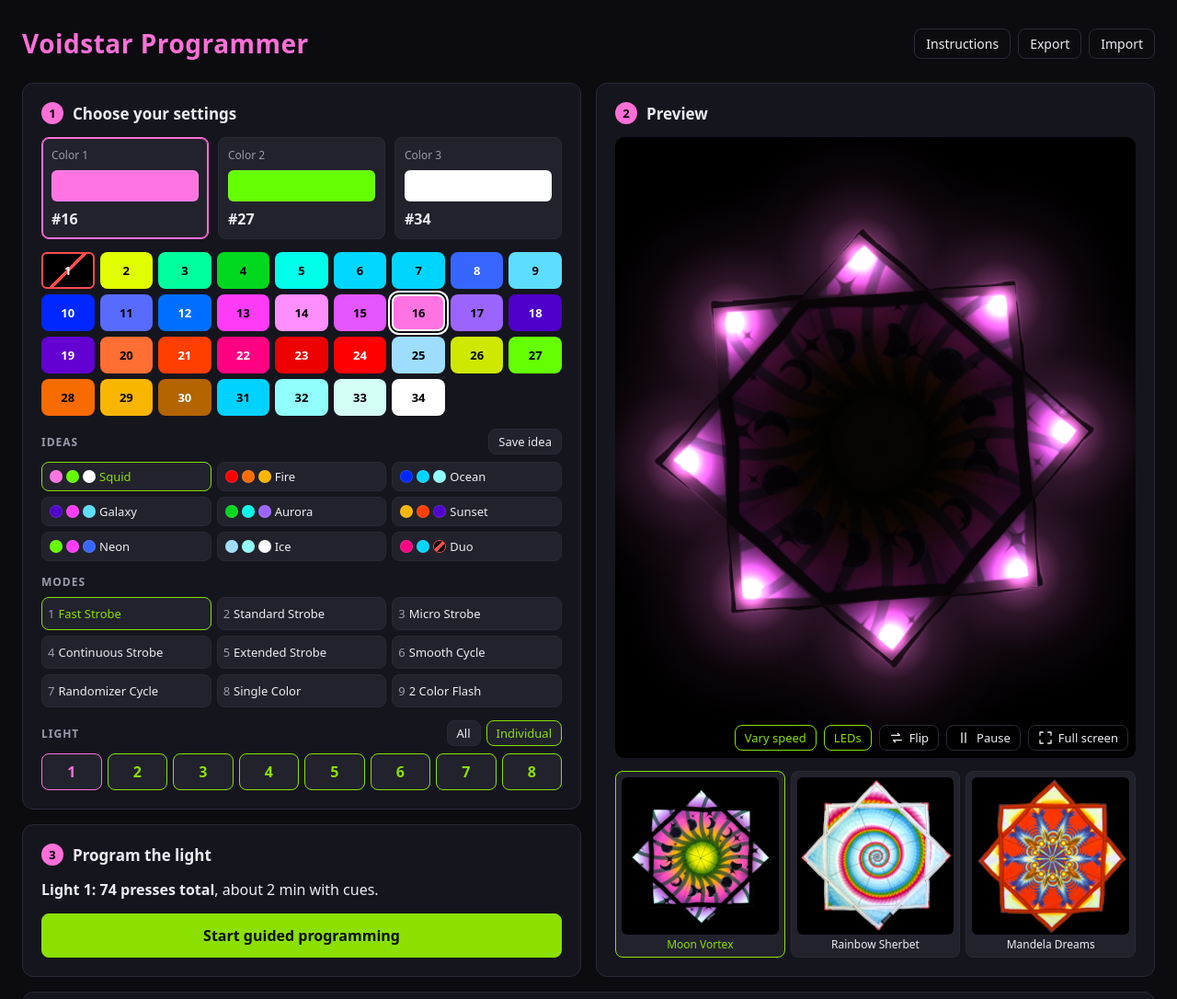
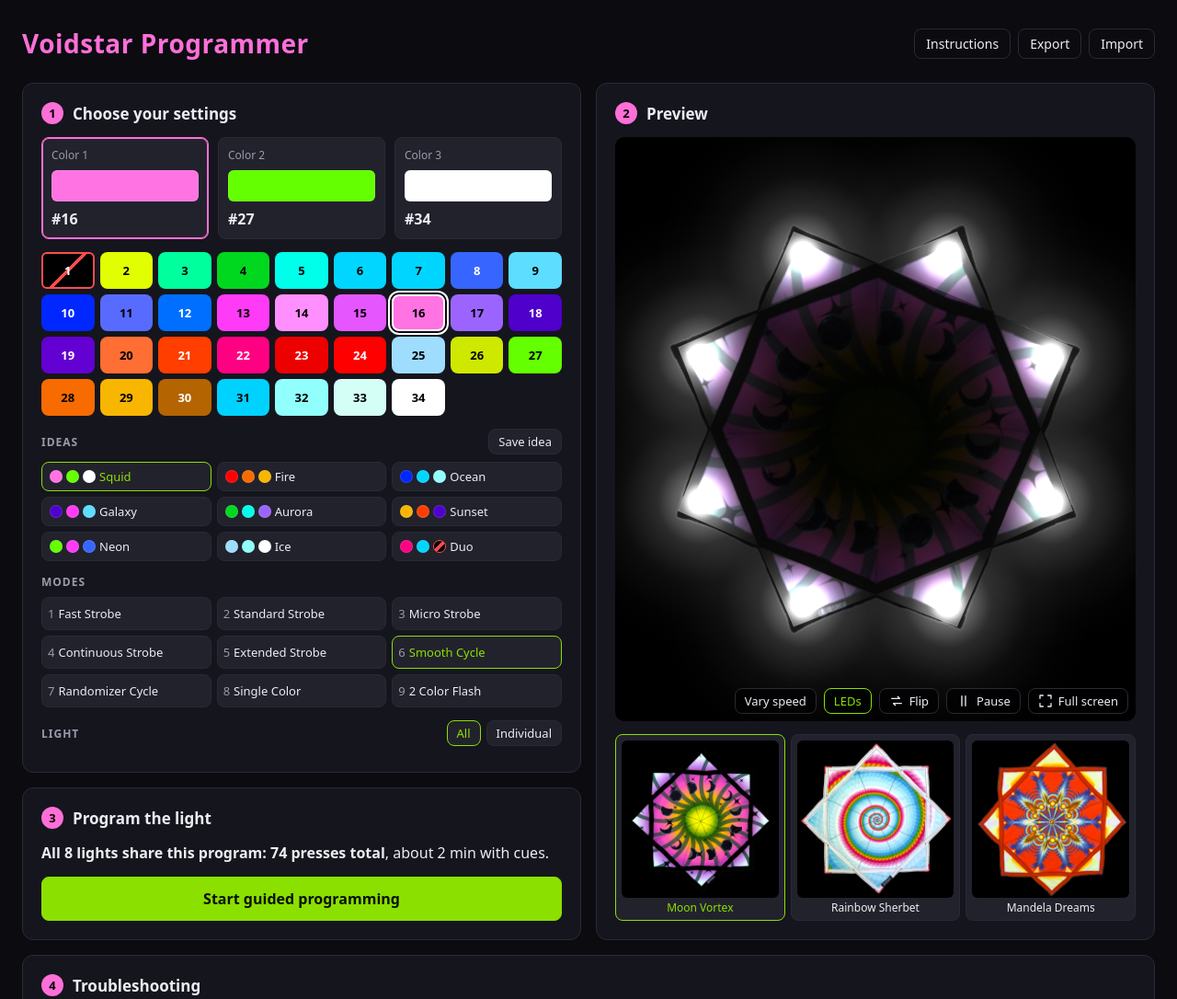
Before and after one commit to codenameyau/voidstar, a website with bundled scripts: page index.html in a window 1280 px wide. Shown: the top 1086 px of the page at 92% size. Built offline with nearby package versions, Linux system fonts and the light colour scheme; animation ran at ten frames a second.

```diff
--- a/app.js
+++ b/app.js
@@ -56,7 +56,7 @@
 function loadState() {
   const defaults = {
     palette: PRESETS[0].palette,
-    mode: 1,
+    mode: MODES.find((m) => m.name === "Smooth Cycle").id,
     star: "moon-vortex",
     face: "front",
     settings: { startColor: BLANK, carryOver: false, tempo: 2, sound: true, handsFree: true },
@@ -81,7 +81,7 @@
   const selectedLight = Number.isInteger(stored.selectedLight) && stored.selectedLight >= 0 && stored.selectedLight < LIGHT_COUNT
     ? stored.selectedLight
     : 0;
-  const programAll = stored.programAll === true;
+  const programAll = stored.programAll !== false;
   let allProgram = readProgram(stored.allProgram);
   if (fromHash) {
     if (programAll) {
@@ -102,7 +102,7 @@
     allProgram,
     palette: [...active.palette],
     mode: active.mode,
-    varySpin: stored.varySpin !== false,
+    varySpin: stored.varySpin === true,
     ledsOn: stored.ledsOn !== false,
     programAll,
     savedIdeas: readIdeas(stored.savedIdeas) ?? [],
@@ -203,7 +203,6 @@
 
 const chartButtons = buildChart($("chart"), (id) => {
   state.palette = state.palette.with(state.activeSlot, id);
-  if (state.activeSlot < 2) state.activeSlot += 1;
   paletteChanged();
 });
 
--- a/index.html
+++ b/index.html
@@ -41,8 +41,8 @@
         <div class="heading-row">
           <h3>Light</h3>
           <div class="segment" role="group" aria-label="Program lights">
-            <button type="button" id="program-all" aria-pressed="false">All</button>
-            <button type="button" id="program-individual" aria-pressed="true">Individual</button>
+            <button type="button" id="program-all" aria-pressed="true">All</button>
+            <button type="button" id="program-individual" aria-pressed="false">Individual</button>
           </div>
         </div>
         <div class="light-pages" id="lights" role="group" aria-label="Light"></div>
@@ -54,7 +54,7 @@
       <div class="preview-wrap">
         <canvas id="preview" width="640" height="640" aria-label="Animated preview of the selected mode"></canvas>
         <div class="preview-controls">
-          <button type="button" id="vary-speed" aria-pressed="true">Vary speed</button>
+          <button type="button" id="vary-speed" aria-pressed="false">Vary speed</button>
           <button type="button" id="leds" aria-pressed="true">LEDs</button>
           <button type="button" id="flip">Flip</button>
           <button type="button" id="pause" aria-pressed="false">Pause</button>
```
